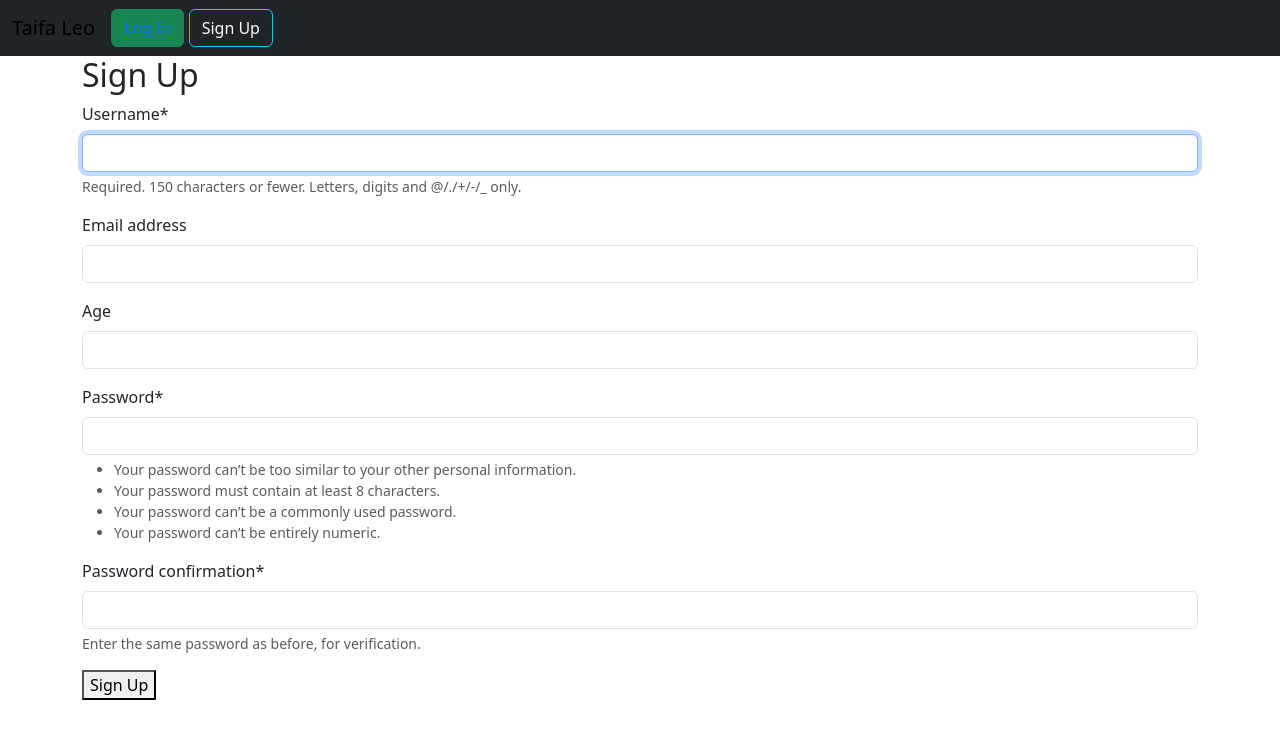
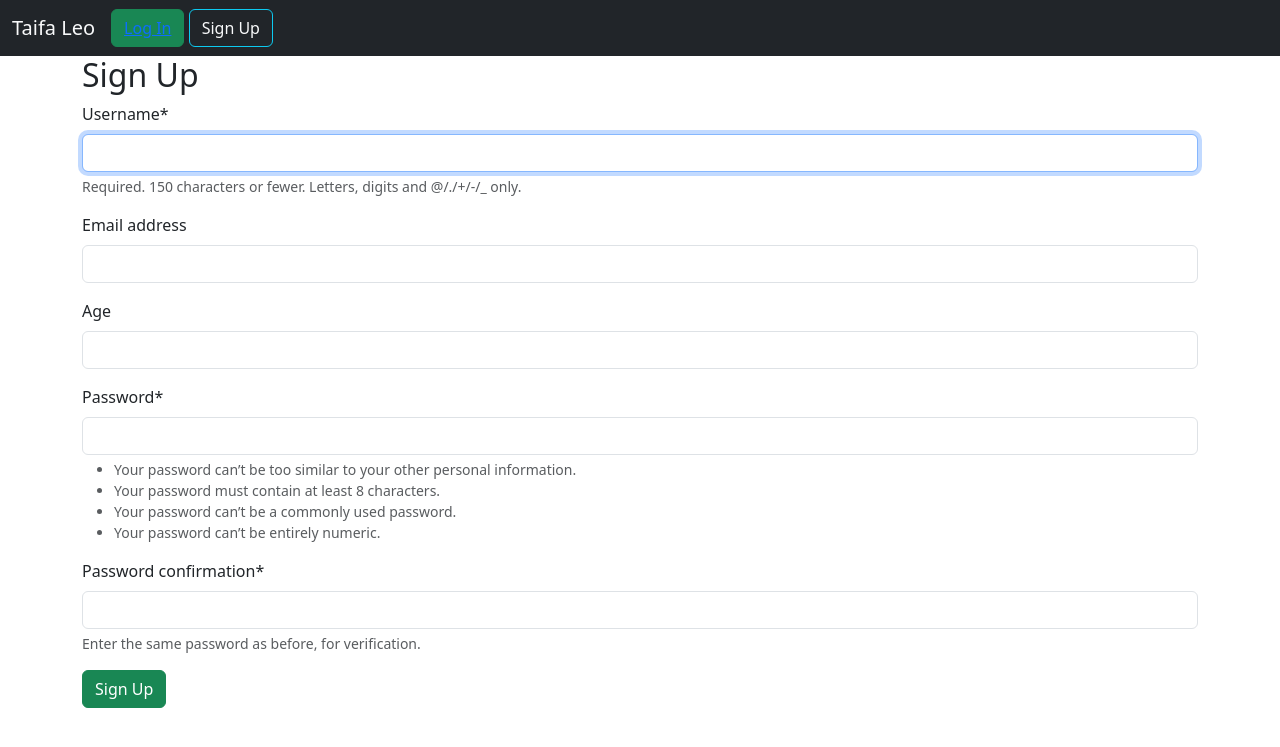
Before and after one commit to Mokowz/django_taifa_leo_project, a Django app: page /users/signup/ in a window 1280 px wide. Shown: the top 747 px of the page. Run offline with Django 4.2, Linux system fonts and the light colour scheme; some libraries are stand-ins or nearby versions.

Commit message:
Continue with bootstrap styling

```diff
--- a/templates/base.html
+++ b/templates/base.html
@@ -9,7 +9,7 @@
 <body>
     <nav class=" navbar navbar-expand-lg bg-dark text-light text-light">
         <div class="container-fluid text-light">
-          <a class="navbar-brand" href="#">Taifa Leo</a>
+          <a class="navbar-brand text-light" href="#">Taifa Leo</a>
           <button class="navbar-toggler" type="button" data-bs-toggle="collapse" data-bs-target="#navbarSupportedContent" aria-controls="navbarSupportedContent" aria-expanded="false" aria-label="Toggle navigation">
             <span class="navbar-toggler-icon"></span>
           </button>
@@ -17,15 +17,15 @@
             {% if user.is_authenticated %}
             <ul class="navbar-nav me-auto mb-2 mb-lg-0">
               <li class="nav-item">
-                <a class="nav-link active" aria-current="page" href="#">{{ user.username }}</a>
+                <a class="nav-link active text-light" aria-current="page" href="#">{{ user.username }}</a>
               </li>
             </ul>
-            <form class="d-flex" role="search">
-              <button class="btn btn-success">
-                <a href="">Change Password</a>
+            <form>
+              <button class="btn btn-white">
+                <a href="" class="text-decoration-none text-light">Change Password</a>
               </button>
-              <button class="btn btn-outline-success" type="submit">
-                    <a href="{% url 'logout' %}">Log Out</a>
+              <button class="btn btn-outline-light" type="submit">
+                    <a href="{% url 'logout' %}" class="text-decoration-none text-light">Log Out</a>
                </button>
             </form>
             {% else %}
--- a/templates/registration/login.html
+++ b/templates/registration/login.html
@@ -5,6 +5,6 @@
     <form action="" method="post">
         {% csrf_token %}
         {{ form.as_p }}
-        <button type="submit">Log In</button>
+        <button type="submit" class="btn btn-success">Log In</button>
     </form>
 {% endblock %}
--- a/templates/signup.html
+++ b/templates/signup.html
@@ -7,6 +7,6 @@
     <form action="" method="post">
         {% csrf_token %}
         {{ form|crispy }}
-        <button type="submit">Sign Up</button>
+        <button type="submit" class="btn btn-success">Sign Up</button>
     </form>
 {% endblock %}
```
Also changed, not shown: db.sqlite3.
